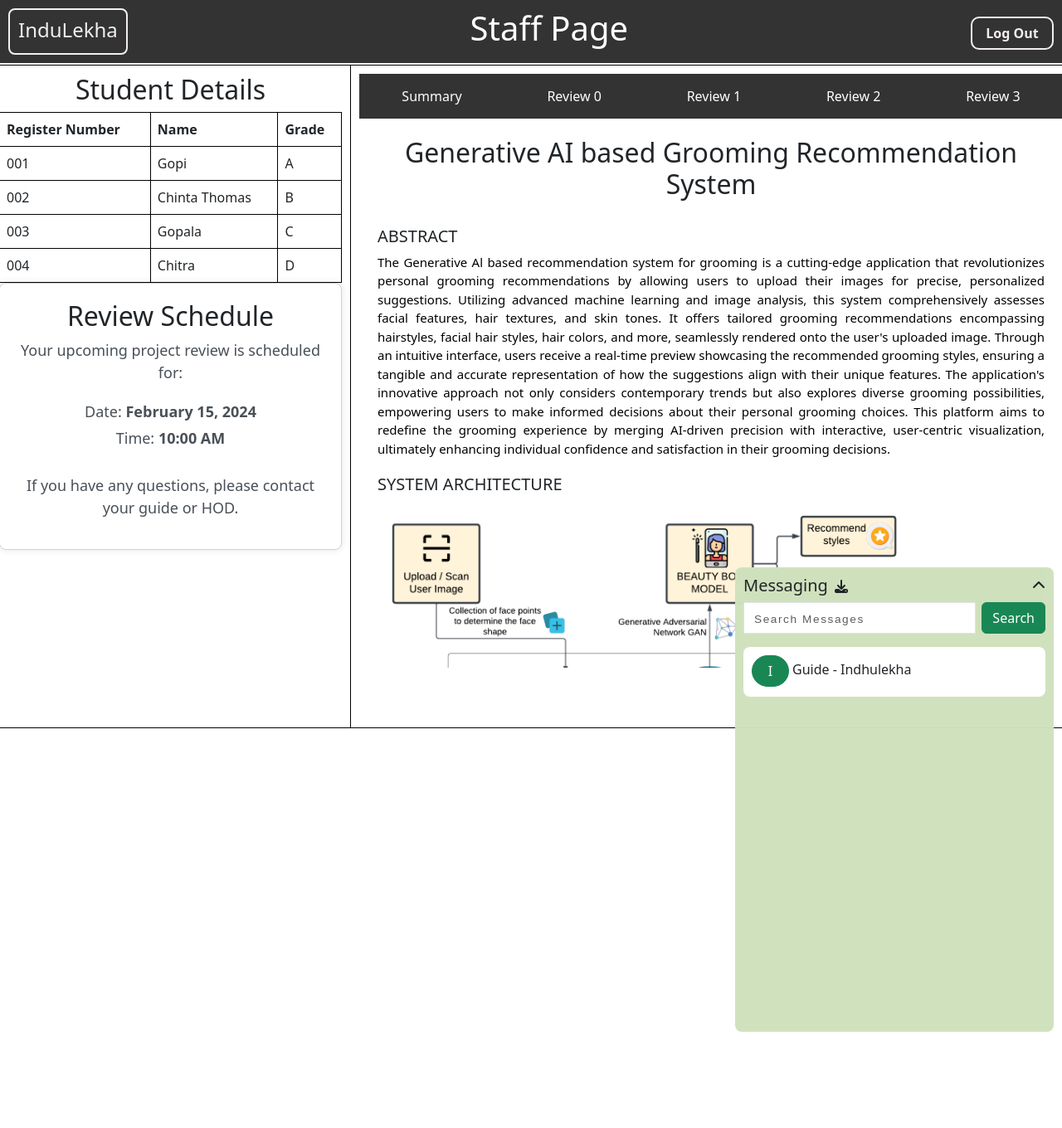
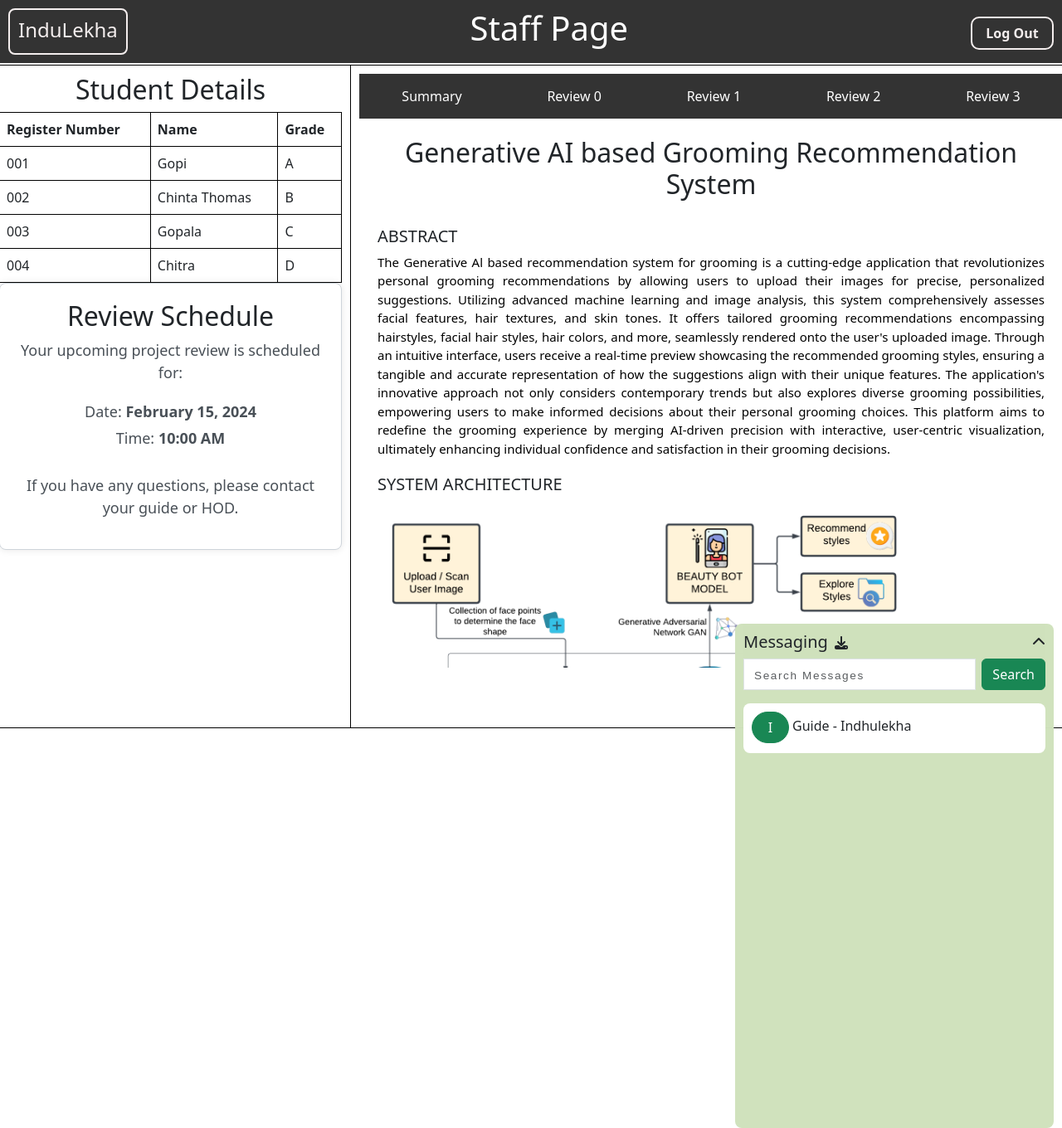
Before and after one commit to GopalaGovindharaju/Project-MGMT, a React (Create React App) app: page /guide in a window 1280 px wide. Shown: the whole page at 83% size. Before the commit the page ends 1244 px from the top, so only its background shows below. Built offline with nearby package versions, Linux system fonts and the light colour scheme.

Commit message:
message position

```diff
--- a/src/StudentModule/Chatmsg.css
+++ b/src/StudentModule/Chatmsg.css
@@ -3,10 +3,10 @@
     width: 30%;
     position: absolute;
     right: 10px;
-    bottom: -444px;
+    bottom: -70%;
     background-color: rgba(208, 226, 188, 0.979);
     overflow-y: auto;
-    height: 70vh;
+    height: 76vh;
     border-radius: 8px;
     transition: bottom 0.3s ease;
 }
```
